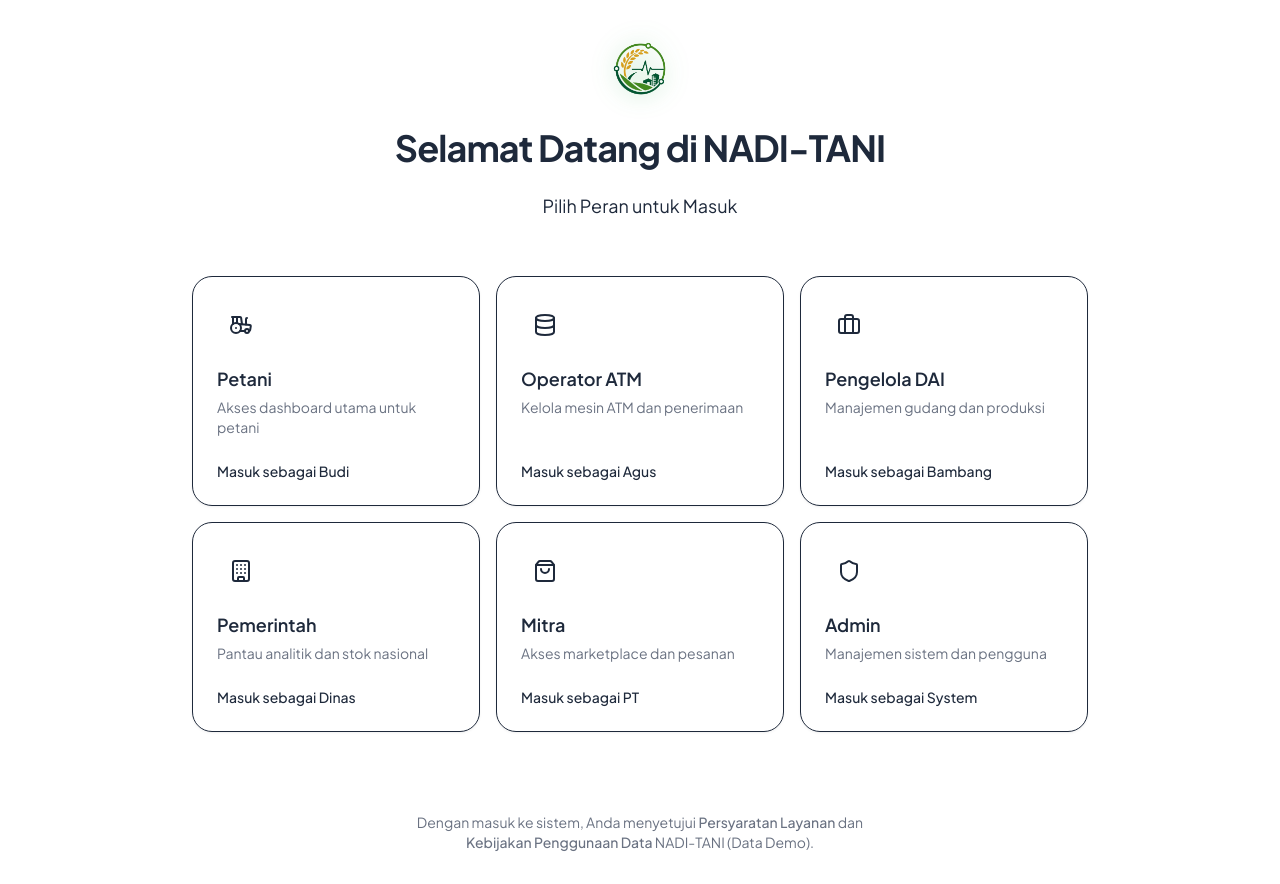
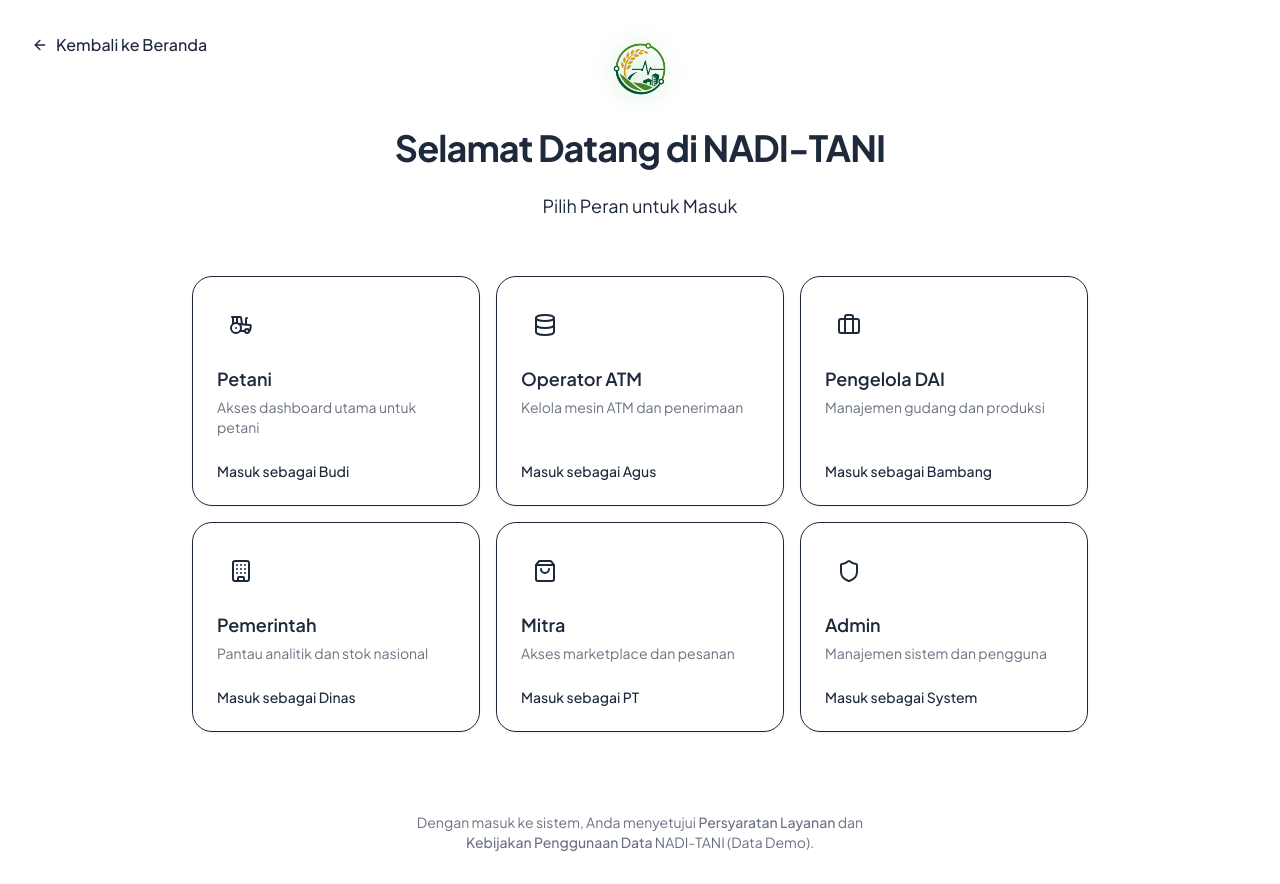
Before and after one commit to Ilhamjayas/ssfuns-naditani, a Next.js app: page /masuk in a window 1280 px wide. Built offline with nearby package versions, Linux system fonts and the light colour scheme.

Commit message:
Feat: Add back to home button on login page

```diff
--- a/src/app/masuk/page.tsx
+++ b/src/app/masuk/page.tsx
@@ -6,7 +6,7 @@ import { DEMO_CREDENTIALS, COLOR_PALETTE } from '@/lib/utils/constants';
 import { useRouter } from 'next/navigation';
 import Link from 'next/link';
 import Image from 'next/image';
-import { Shield, Tractor, Briefcase, Building, ShoppingBag, Database, Loader2, ArrowRight } from 'lucide-react';
+import { Shield, Tractor, Briefcase, Building, ShoppingBag, Database, Loader2, ArrowRight, ArrowLeft } from 'lucide-react';
 
 const roleIcons: Record<string, React.ReactNode> = {
   petani: <Tractor className="h-6 w-6" />,
@@ -80,8 +80,14 @@ export default function MasukPage() {
   };
 
   return (
-    <div className="min-h-screen bg-krem flex flex-col items-center justify-center p-4 sm:p-6 lg:p-8">
-      <div className="w-full max-w-4xl space-y-8">
+    <div className="min-h-screen bg-krem flex flex-col items-center justify-center p-4 sm:p-6 lg:p-8 relative">
+      <div className="absolute top-4 left-4 sm:top-8 sm:left-8">
+        <Link href="/" className="inline-flex items-center gap-2 text-hijau-tua hover:text-hijau-pertanian transition-colors font-medium">
+          <ArrowLeft className="h-4 w-4" />
+          <span>Kembali ke Beranda</span>
+        </Link>
+      </div>
+      <div className="w-full max-w-4xl space-y-8 mt-12 sm:mt-0">
 
         {/* Header Section */}
         <div className="text-center space-y-4">
```
